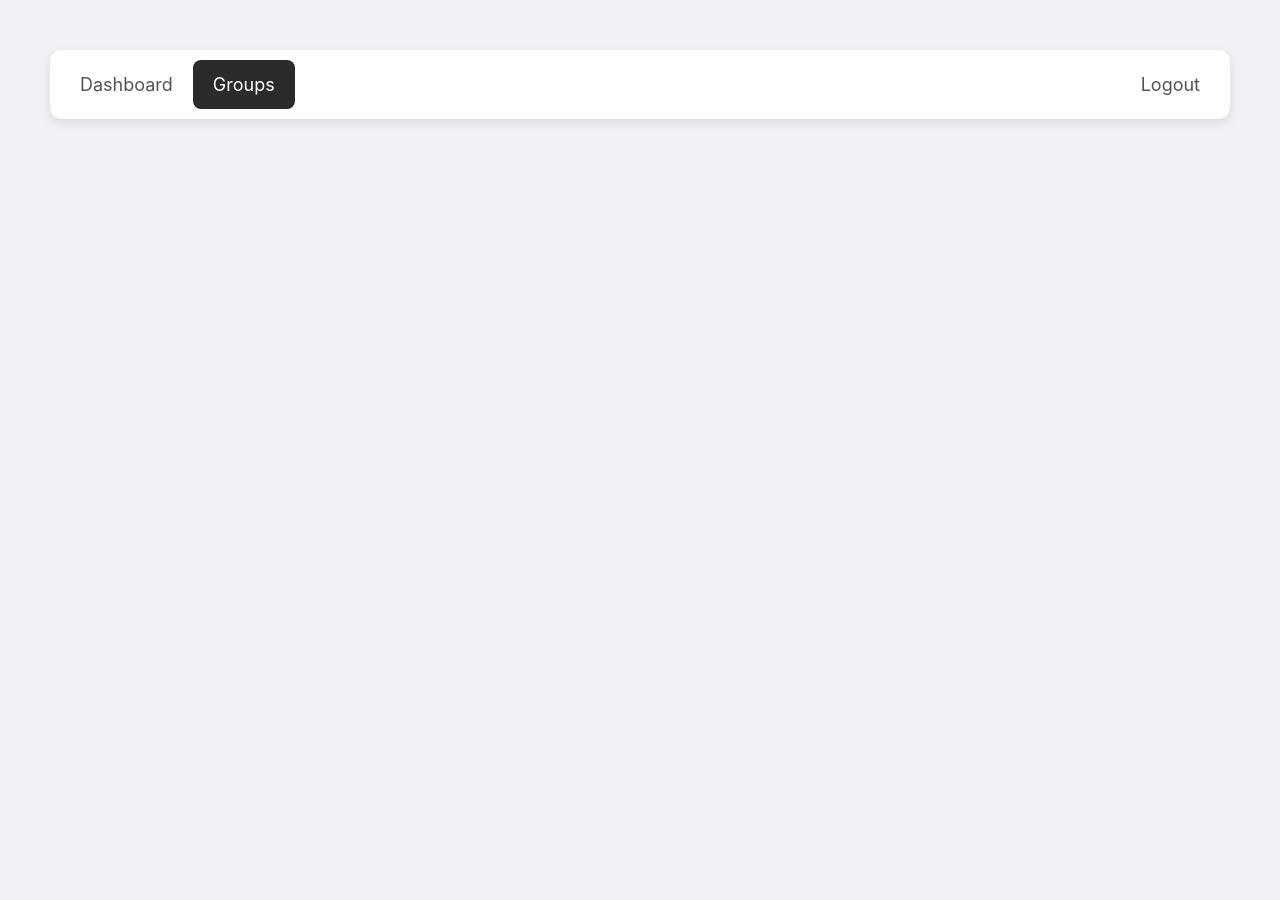
After one commit to MiloGH-1/Bill-Splitter-Web-Application, a Flask app: page /groups in a window 1280 px wide. The commit adds this page. Run offline with Flask 3, Linux system fonts and the light colour scheme.

Commit message:
Dashboard now can actualy be used to traverse website or logout.

```diff
--- a/routes/user.py
+++ b/routes/user.py
@@ -13,6 +13,12 @@ def dashboard():
     else:
         return redirect(url_for("auth.login"))
 
+
+@user_bp.route("/groups")
+def groups():
+    return render_template("groups.html")
+
+
 @user_bp.route("/go_login", methods = ["POST"])
 def go_login():
     return redirect(url_for("auth.login"))
--- /dev/null
+++ b/templates/groups.html
@@ -0,0 +1,17 @@
+<!DOCTYPE html>
+<html lang="en">
+    <head>
+        <title>Dashboard</title>
+        <link rel="stylesheet" href="{{ url_for('static', filename='dashboard.css') }}">
+    </head>
+    <body>
+        <div class="nav_bar">
+        <a href="{{url_for('user.dashboard')}}">Dashboard</a>
+        <a href="{{url_for('user.groups')}}" class = "active">Groups</a>
+        <a href="{{url_for('auth.logout')}}">Logout</a>
+        </div>
+
+
+        </div>
+    </body>
+</html>
```
Also changed, not shown: templates/dashboard.html (+4 -4 lines).
